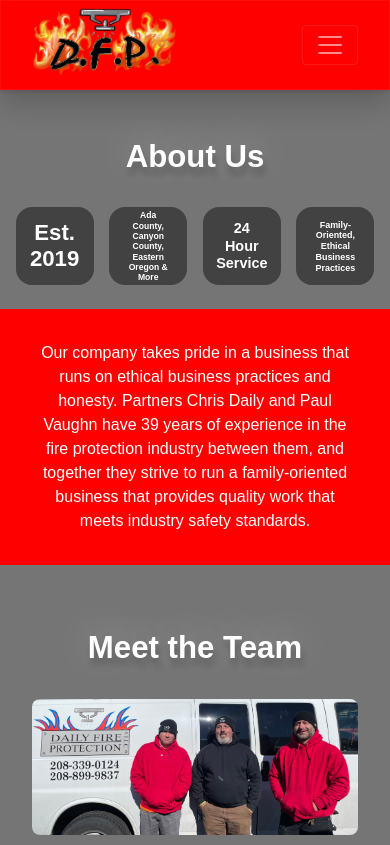
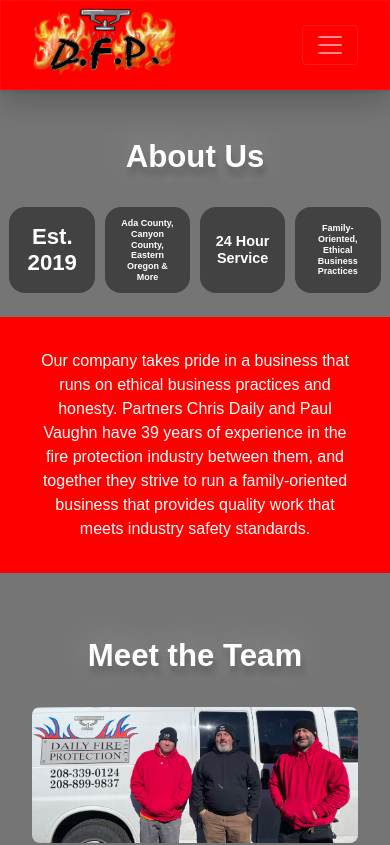
Before and after one commit to rubyreed/daily-fire-protection, a React (Create React App) app: page /about in a window 390 px wide. Shown: the top 845 px of the page. Built offline with nearby package versions, Linux system fonts and the light colour scheme.

Commit message:
fixed contact

```diff
--- a/src/App.css
+++ b/src/App.css
@@ -154,8 +154,8 @@
     padding: 1rem;
     margin-bottom: 1.5rem;
     border-radius: 1rem;
-    height: 20vw;
-    width: 20vw;
+    height: 22vw;
+    width: 22vw;
     font-size: 5.7vw;
     font-weight: 800;
   }
@@ -169,9 +169,9 @@
     padding: 1rem;
     margin-bottom: 1.5rem;
     border-radius: 1rem;
-    height: 20vw;
-    width: 20vw;
-    font-size: 2.2vw;
+    height: 22vw;
+    width: 22vw;
+    font-size: 2.3vw;
     font-weight: 800;
   }
   .fact3 {
@@ -184,8 +184,8 @@
     padding: 1rem;
     margin-bottom: 1.5rem;
     border-radius: 1rem;
-    height: 20vw;
-    width: 20vw;
+    height: 22vw;
+    width: 22vw;
     font-size: 3.7vw;
     font-weight: 800;
   }
@@ -199,8 +199,8 @@
     padding: 1rem;
     margin-bottom: 1.5rem;
     border-radius: 1rem;
-    height: 20vw;
-    width: 20vw;
+    height: 22vw;
+    width: 22vw;
     font-size: 2.3vw;
     font-weight: 800;
   }
--- a/src/pages/Contact.js
+++ b/src/pages/Contact.js
@@ -73,6 +73,7 @@ const Contact = () => {
                 <Form.Control
                 type="email"
                 placeholder="Email*"
+                name="email"
                 required/>
           </Form.Group>
 
@@ -84,13 +85,14 @@ const Contact = () => {
                 <Form.Control
                 type="subject"
                 placeholder="Subject*"
+                name="subject"
                 required/>
           </Form.Group>
 
           <Form.Group className="mb-3" controlID="formTextArea">
             <label className="contactlabel">Message:</label>
             <br/>
-            <Form.Control placeholder="Message*" as="textarea" rows={5} required/>
+            <Form.Control placeholder="Message*" as="textarea" rows={5} name="message" required/>
           </Form.Group>
 
           <Form.Group>
```
